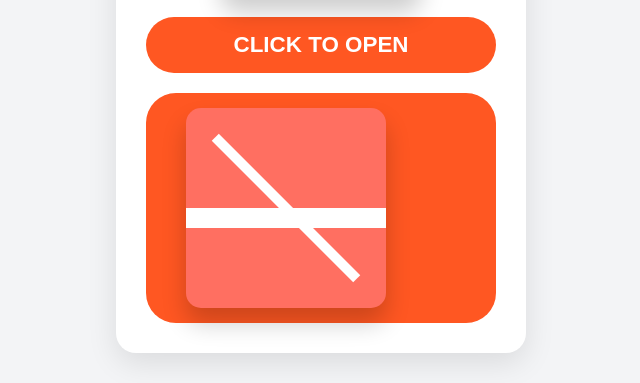
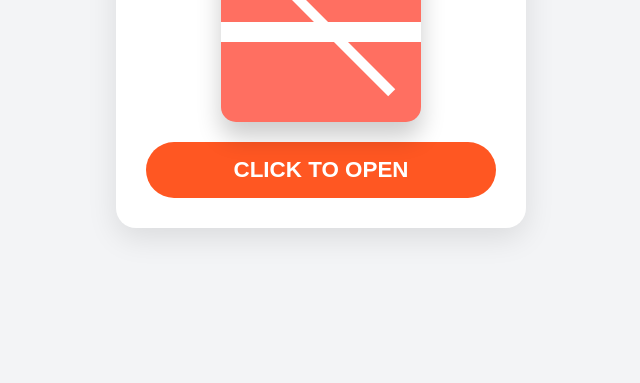
Before and after one commit to AKH1LESHS0ni/Birthday, a plain HTML site: page giftpage.html in a window 1280 px wide. Shown: the part 417-800 px from the top of the page, without its empty margins (319-959 px from the left). Drawn offline with Linux system fonts and the light colour scheme.

Commit message:
Update giftpage.html

```diff
--- a/giftpage.html
+++ b/giftpage.html
@@ -165,12 +165,8 @@
         </div>
 
         <!-- Button to Click -->
-        <div class="click-button" id="clickButton">Click to Open</div>
-        <div class="click-button" onclick="revealGift()">
-            <div class="gift-box">
-                <div class="ribbon"></div>
-            </div>
-        </div>
+        <div class="click-button" id="clickButton" onclick="revealGift()">Click to Open</div>
+
 
         <!-- Gift Content Section -->
         <div class="gift-content" id="giftContent">
```
